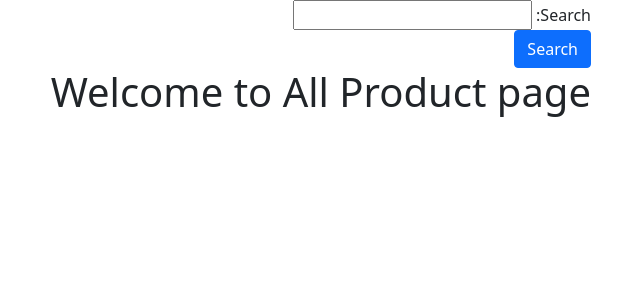
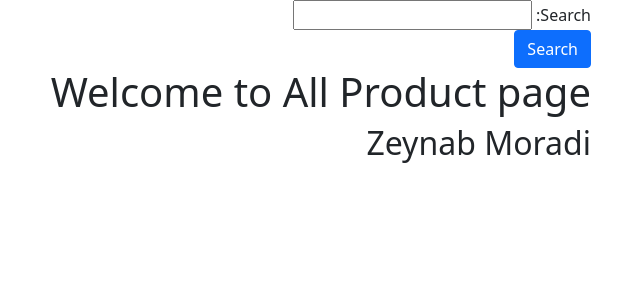
Before and after one commit to SalehHajian/MoradiProject, a Django app: page /products/ in a window 1280 px wide. Shown: the part 56-356 px from the top of the page, without its empty margins (607-1247 px from the left). Run offline with Django 5.2, Linux system fonts and the light colour scheme; data that the repository does not hold is empty.

Commit message:
edite product.html

```diff
--- a/home/templates/home/product.html
+++ b/home/templates/home/product.html
@@ -12,6 +12,7 @@
 
 
     <h1> Welcome to All Product page </h1>
+    <h2>Zeynab Moradi</h2>
     {% for data in category %}
          <!-- Example single danger button -->
         <a href="{{ data.get_absolute_url }}">{{ data.name }}</a>
```
